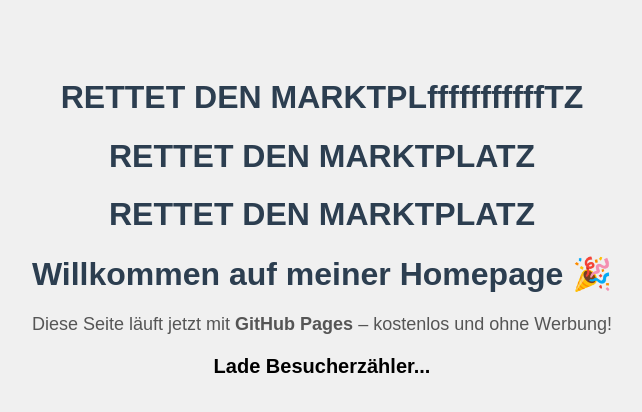
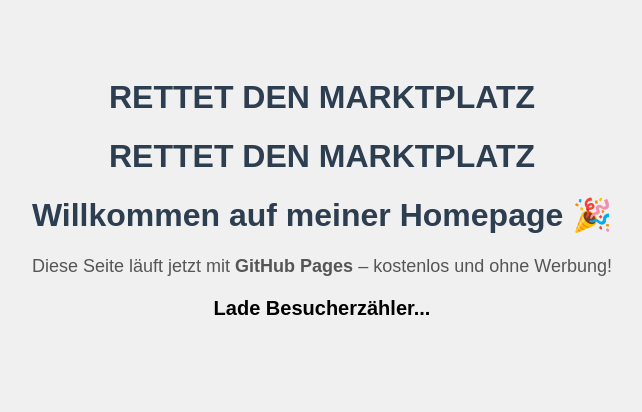
Before and after one commit to Marktplatz-Neuenkirchen/Marktplatz, a plain HTML site: page index.html in a window 1280 px wide. Shown: the whole page, without its empty margins (318-960 px from the left). Drawn offline with Linux system fonts and the light colour scheme; no server answers.

Commit message:
Update index.html

```diff
--- a/index.html
+++ b/index.html
@@ -27,7 +27,6 @@
 </head>
 <body>
 
-    <h1>RETTET DEN MARKTPLfffffffffffTZ</h1>
     <h1>RETTET DEN MARKTPLATZ</h1>
     <h1>RETTET DEN MARKTPLATZ</h1>
     <h1>Willkommen auf meiner Homepage 🎉</h1>
```
